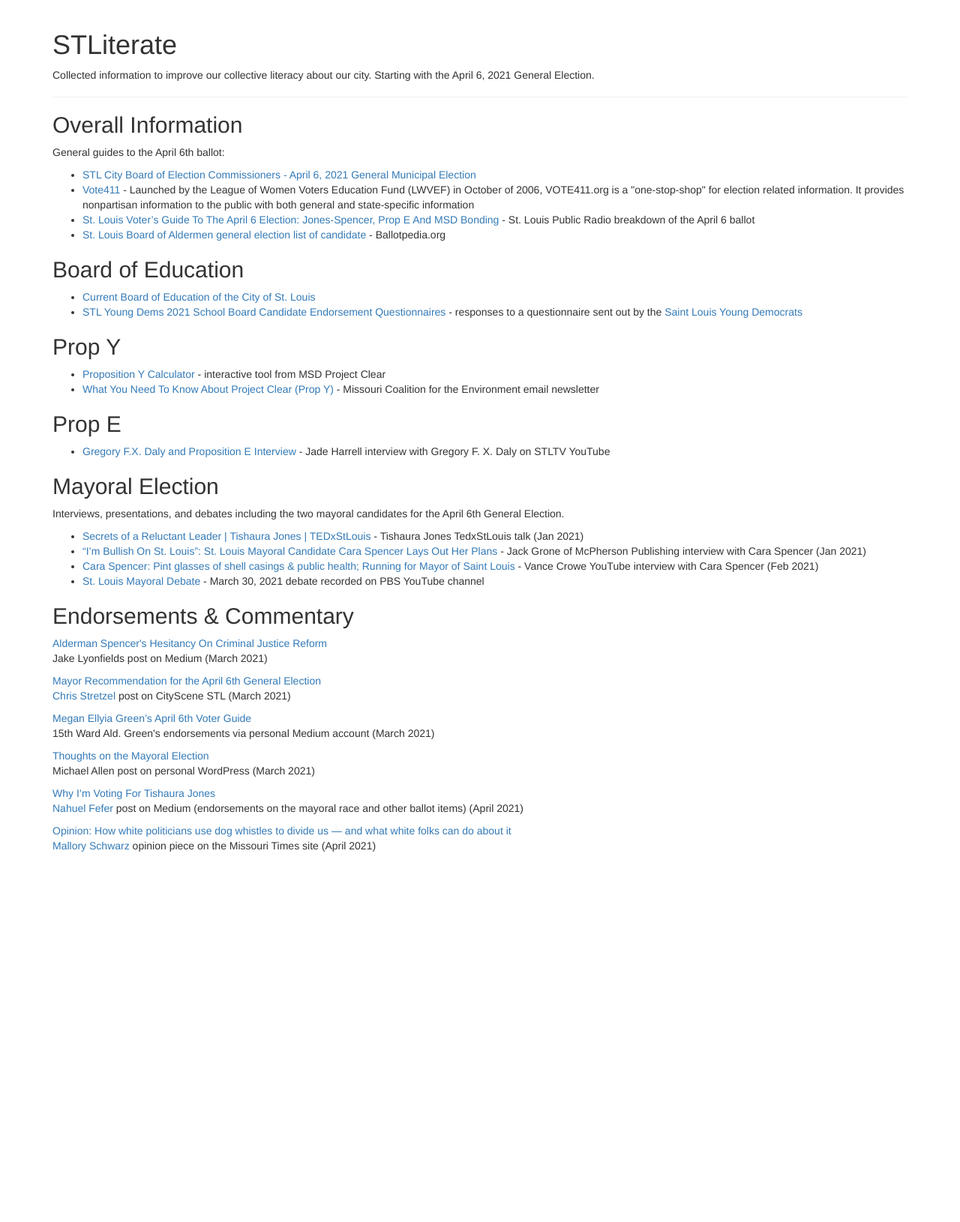
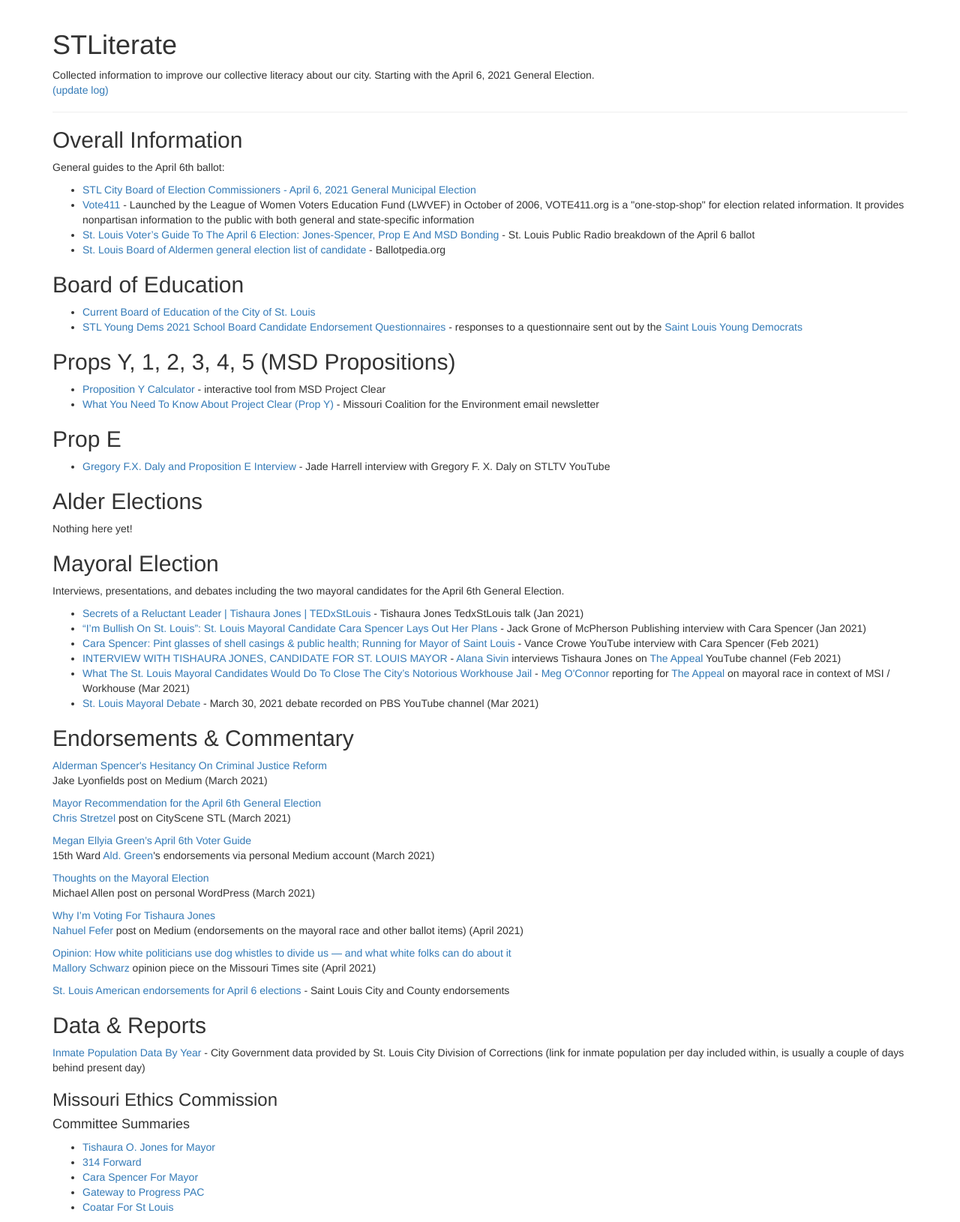
Before and after one commit to bkgunderson/stliterate, a plain HTML site: page index.html in a window 1280 px wide. Shown: the whole page at 75% size. Before the commit the page ends 1148 px from the top, so only its background shows below. Drawn offline with nearby package versions, Linux system fonts and the light colour scheme.

Commit message:
add update log link, other links, and new section for Data & Reports

```diff
--- a/index.html
+++ b/index.html
@@ -28,7 +28,10 @@
     <div class="container">
     <div class="page-header">
       <h1>STLiterate</h1>
-      <p>Collected information to improve our collective literacy about our city. Starting with the April 6, 2021 General Election.</p>
+      <p>
+        Collected information to improve our collective literacy about our city. Starting with the April 6, 2021 General Election.<br/>
+      <a href="https://github.com/bkgunderson/stliterate/commits/main">(update log)</a>
+      </p>
     </div>
     <h2>Overall Information</h2>
     <p>General guides to the April 6th ballot:
@@ -58,7 +61,7 @@
         </li>
       </ul>
     </p>
-    <h2>Prop Y </h2>
+    <h2>Props Y, 1, 2, 3, 4, 5 (MSD Propositions)</h2>
     <p>
       <ul><li><a href="https://msdprojectclear.org/proposition-y-calculator/">Proposition Y Calculator</a> - interactive tool from MSD Project Clear</li>
         <li><a href="https://myemail.constantcontact.com/What-you-need-to-know-about-Prop-Y.html?soid=1011048932026&aid=1p1doaBMacw">
@@ -71,17 +74,32 @@
       <ul><li><a href="https://youtu.be/ASsWoq__CKw">Gregory F.X. Daly and Proposition E Interview</a> - Jade Harrell interview with Gregory F. X. Daly on STLTV YouTube</li>
       </ul>
     </p>
+    <h2>Alder Elections</h2>
+    <p>Nothing here yet!</p>
     <h2>Mayoral Election</h2>
     <p>
       Interviews, presentations, and debates including the two mayoral candidates for the April 6th General Election.
       <ul>
-      <li><a href="https://youtu.be/MYqRDibC0-0">Secrets of a Reluctant Leader | Tishaura Jones | TEDxStLouis</a> - Tishaura Jones TedxStLouis talk (Jan 2021)</li>
-      <li><a href="https://www.mcphersonpublishing.com/cara-spencer-qa/">“I’m Bullish On St. Louis”: St. Louis Mayoral Candidate Cara
-        Spencer Lays Out Her Plans</a> - Jack Grone of McPherson Publishing interview with Cara Spencer (Jan 2021)</li>
-      <li><a href="https://youtu.be/4Vco_5bh8tQ">Cara
-        Spencer: Pint glasses of shell casings & public health; Running for
-        Mayor of Saint Louis</a> - Vance Crowe YouTube interview with Cara Spencer (Feb 2021)</li>
-      <li><a href="https://youtu.be/As5Djc120Ys">St. Louis Mayoral Debate</a> - March 30, 2021 debate recorded on PBS YouTube channel</li>
+      <li>
+        <a href="https://youtu.be/MYqRDibC0-0">Secrets of a Reluctant Leader | Tishaura Jones | TEDxStLouis</a> - Tishaura Jones TedxStLouis talk (Jan 2021)
+      </li>
+      <li>
+        <a href="https://www.mcphersonpublishing.com/cara-spencer-qa/">“I’m Bullish On St. Louis”: St. Louis Mayoral Candidate Cara
+        Spencer Lays Out Her Plans</a> - Jack Grone of McPherson Publishing interview with Cara Spencer (Jan 2021)
+      </li>
+      <li>
+        <a href="https://youtu.be/4Vco_5bh8tQ">Cara Spencer: Pint glasses of shell casings & public health; Running for
+        Mayor of Saint Louis</a> - Vance Crowe YouTube interview with Cara Spencer (Feb 2021)
+      </li>
+      <li>
+        <a href="https://www.youtube.com/watch?v=f0cl1YEsstQ">INTERVIEW WITH TISHAURA JONES, CANDIDATE FOR ST. LOUIS MAYOR</a> - <a href="https://theappeal.org/authors/alana-sivin/">Alana Sivin</a> interviews Tishaura Jones on <a href="https://theappeal.org/about/">The Appeal</a> YouTube channel (Feb 2021)
+      </li>
+      <li>
+        <a href="https://theappeal.org/st-louis-mayoral-election-workhouse-jail-closure/">What The St. Louis Mayoral Candidates Would Do To Close The City’s Notorious Workhouse Jail</a> - <a href="https://theappeal.org/authors/meg-oconnor/">Meg O'Connor</a> reporting for <a href="https://theappeal.org/about/">The Appeal</a> on mayoral race in context of MSI / Workhouse (Mar 2021)
+      </li>
+      <li>
+        <a href="https://youtu.be/As5Djc120Ys">St. Louis Mayoral Debate</a> - March 30, 2021 debate recorded on PBS YouTube channel (Mar 2021)
+      </li>
     </ul>
     </p>
     <h2>Endorsements & Commentary</h2>
@@ -97,7 +115,7 @@
     </p>
     <p>
       <a href="https://meganellyia.medium.com/megan-ellyia-green-april-6th-voter-guide-f4646165c3a5">Megan Ellyia Green’s April 6th Voter Guide</a><br/>
-      15th Ward Ald. Green's endorsements via personal Medium account (March 2021)
+      15th Ward <a href="http://meganellyiagreen.com/about-megan/">Ald. Green</a>'s endorsements via personal Medium account (March 2021)
     </p>
     <p>
       <a href="http://www.michael-allen.org/stl-vote/">Thoughts on the Mayoral Election</a><br/>
@@ -111,7 +129,24 @@
       <a href="https://themissouritimes.com/how-white-politicians-use-dog-whistles-to-divide-us-and-what-white-folks-can-do-about-it/">Opinion: How white politicians use dog whistles to divide us — and what white folks can do about it</a> <br/>
       <a href="https://prochoicemissouri.org/mallory-schwarz/">Mallory Schwarz</a> opinion piece on the Missouri Times site (April 2021)
     </p>
-
+    <p>
+      <a href="http://www.stlamerican.com/news/editorials/st-louis-american-endorsements-for-april-6-elections/article_f3c4c5e4-92ea-11eb-8563-df02b288fbb5.html">St. Louis American endorsements for April 6 elections</a> - Saint Louis City and County endorsements
+    </p>
+    <h2>Data & Reports</h2>
+    <p>
+      <a href="https://www.stlouis-mo.gov/data/dashboards/inmates/">Inmate Population Data By Year</a> - City Government data provided by St. Louis City Division of Corrections (link for inmate population per day included within, is usually a couple of days behind present day)
+    </p>
+    <h3>Missouri Ethics Commission</h3>
+    <h4>Committee Summaries</h4>
+    <p>
+      <ul>
+        <li><a href="https://mec.mo.gov/MEC/Campaign_Finance/CommInfo.aspx?MECID=C201499">Tishaura O. Jones for Mayor</a></li>
+        <li><a href="https://mec.mo.gov/MEC/Campaign_Finance/CommInfo.aspx?MECID=C201113">314 Forward</a></li>
+        <li><a href="https://mec.mo.gov/MEC/Campaign_Finance/CommInfo.aspx?MECID=C201099">Cara Spencer For Mayor</a></li>
+        <li><a href="https://mec.mo.gov/MEC/Campaign_Finance/CommInfo.aspx?MECID=C211552">Gateway to Progress PAC</a></li>
+        <li><a href="https://mec.mo.gov/MEC/Campaign_Finance/CommInfo.aspx?MECID=C141580">Coatar For St Louis</a></li>
+    </ul>
+    </p>
   </div>
     <!-- jQuery (necessary for Bootstrap's JavaScript plugins) -->
     <script src="https://ajax.googleapis.com/ajax/libs/jquery/1.12.4/jquery.min.js"></script>
```
